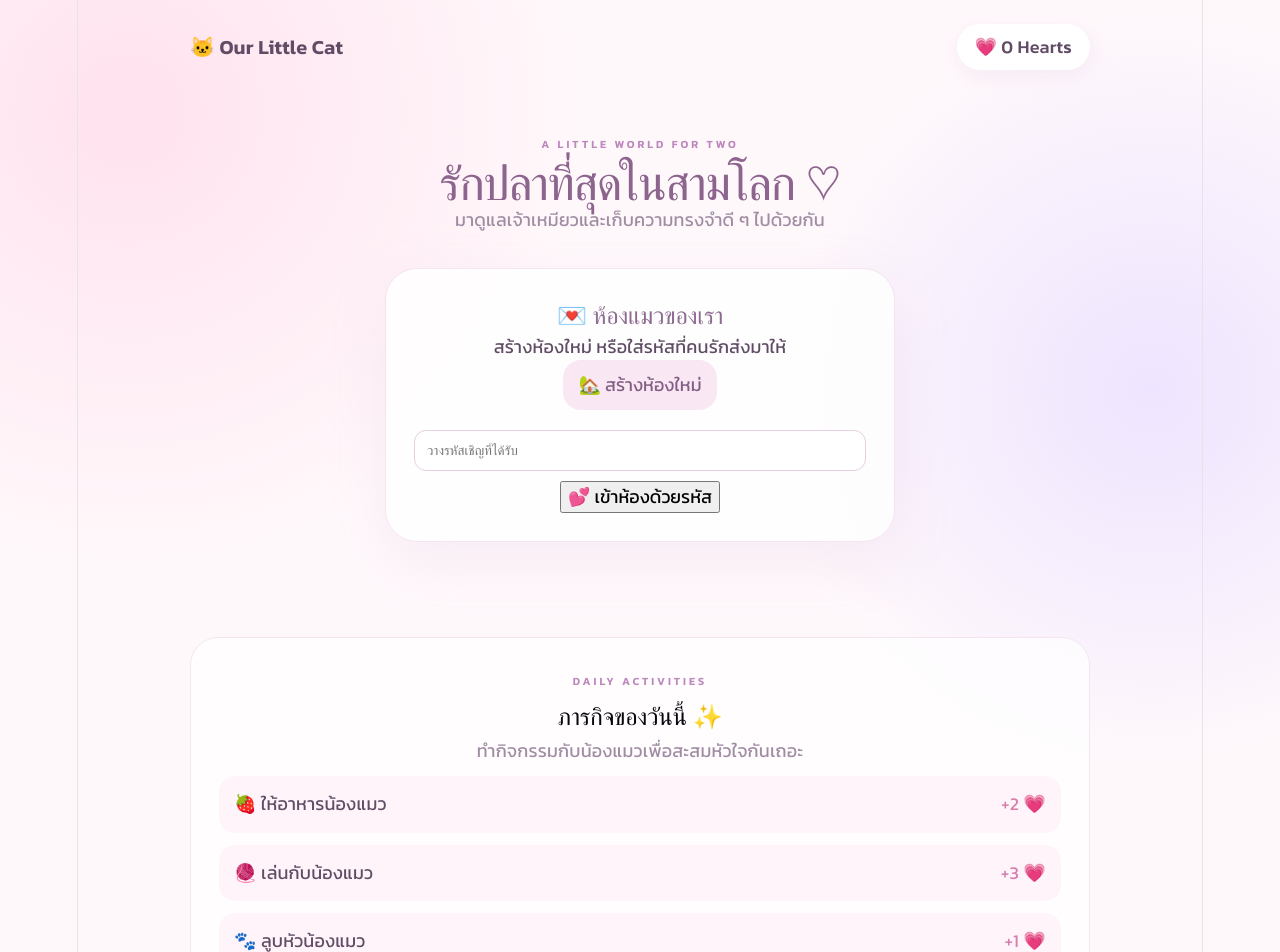
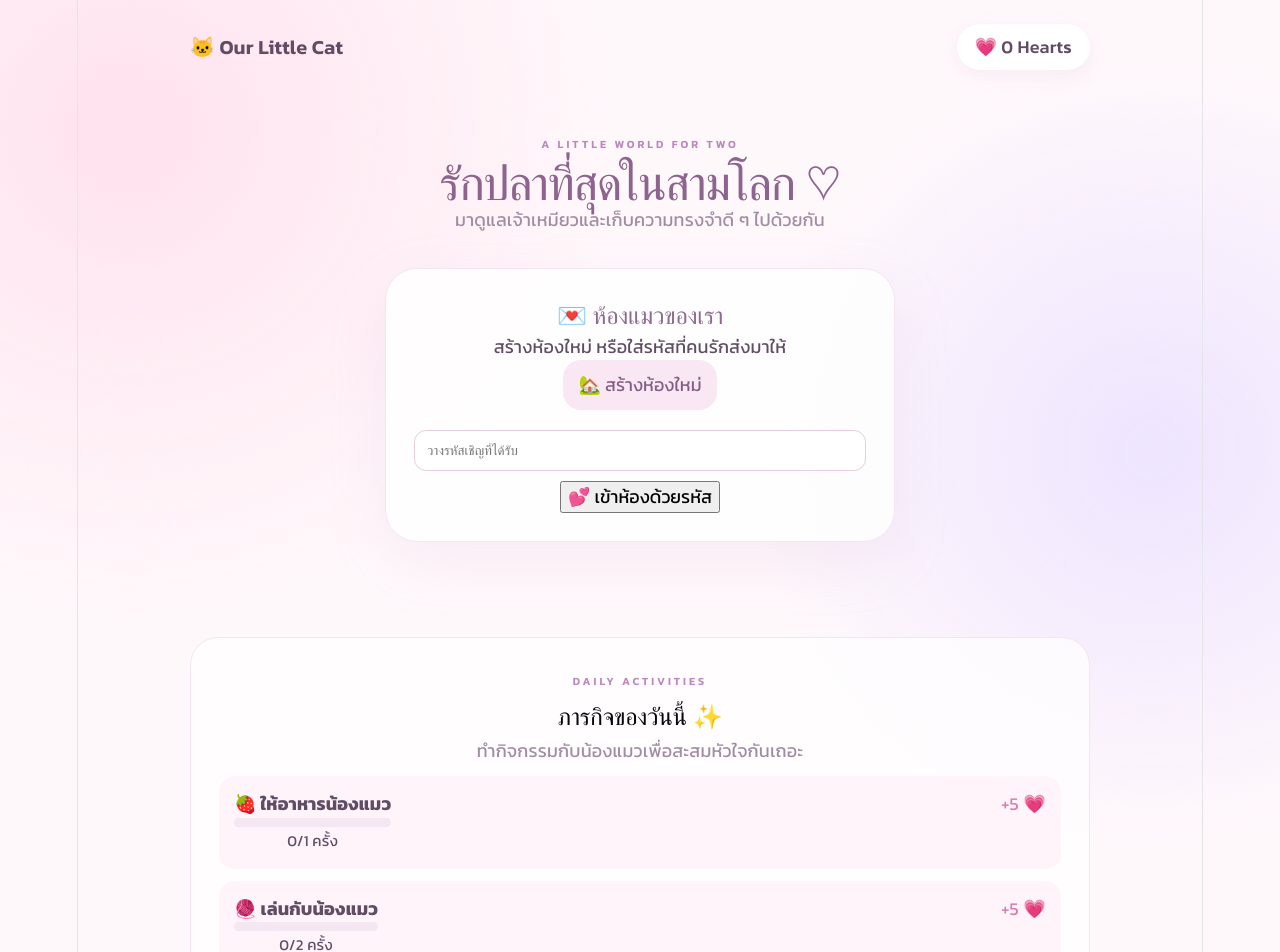
Before and after one commit to nexz0846-droid/our-little-cat, a React (Vite) app: page / in a window 1280 px wide. Shown: the top 952 px of the page. Built offline with nearby package versions, Linux system fonts and the light colour scheme; no server answers.

Commit message:
Add daily cat missions

```diff
--- a/src/App.tsx
+++ b/src/App.tsx
@@ -1,6 +1,7 @@
 
 import { useEffect, useState } from 'react'
 import './App.css'
+
 import {
   createCatRoom,
   joinCatRoom,
@@ -8,7 +9,11 @@ import {
   performCatAction,
   subscribeToCat,
   leaveRealtime,
+  getDailyMissions,
+  recordDailyCatAction,
+  subscribeToMissions,
 } from './catRoom'
+
 
 type CatState = {
   room_id: string
@@ -18,7 +23,22 @@ type CatState = {
   hearts: number
   updated_at: string
 }
+type MissionType = 'feed' | 'play' | 'pet'
 
+type Mission = {
+  mission_type: MissionType
+  progress: number
+  claimed: boolean
+}
+
+const missionInfo: Record<
+  MissionType,
+  { title: string; emoji: string; target: number }
+> = {
+  feed: { title: 'ให้อาหารน้องแมว', emoji: '🍓', target: 1 },
+  play: { title: 'เล่นกับน้องแมว', emoji: '🧶', target: 2 },
+  pet: { title: 'ลูบหัวน้องแมว', emoji: '🐾', target: 3 },
+}
 function App() {
   const [roomId, setRoomId] = useState(
     () => localStorage.getItem('catRoomId') || '',
@@ -31,6 +51,9 @@ function App() {
   const [message, setMessage] = useState('วันนี้มาเล่นกับน้องแมวกันนะ 💗')
   const [loading, setLoading] = useState(false)
   const [error, setError] = useState('')
+
+const [missions, setMissions] = useState<Mission[]>([])
+const [bonusClaimed, setBonusClaimed] = useState(false)
 
   useEffect(() => {
     if (!roomId) return
@@ -52,6 +75,44 @@ function App() {
 
     const channel = subscribeToCat(roomId, () => {
       void refreshCat()
+    })
+
+    return () => {
+      active = false
+      void leaveRealtime(channel)
+    }
+  }, [roomId])
+
+
+useEffect(() => {
+  if (!roomId) {
+    setMissions([])
+    setBonusClaimed(false)
+    return
+  }
+
+  let active = true
+
+  const refreshMissions = async () => {
+    try {
+      const daily = await getDailyMissions(roomId)
+      if (!active) return
+
+      setMissions(daily.missions)
+      setBonusClaimed(daily.bonusClaimed)
+    } catch (err) {
+      if (active) {
+        setError(
+          err instanceof Error ? err.message : 'โหลดภารกิจไม่สำเร็จ',
+        )
+      }
+    }
+  }
+
+  void refreshMissions()
+
+  const channel = subscribeToMissions(roomId, () => {
+    void refreshMissions()
   })
 
   return () => {
@@ -104,6 +165,7 @@ function App() {
     }
   }
 
+
 const handleAction = async (action: 'feed' | 'play' | 'pet') => {
   if (!roomId || !cat || loading) return
 
@@ -117,15 +179,33 @@ function App() {
   }
 
   try {
-      const updated = await performCatAction(roomId, action)
-      setCat(updated as CatState)
+    await performCatAction(roomId, action)
+
+    const result = await recordDailyCatAction(roomId, action)
+
+    const updatedCat = await getCatState(roomId)
+    setCat(updatedCat as CatState)
+
+    const daily = await getDailyMissions(roomId)
+    setMissions(daily.missions)
+    setBonusClaimed(daily.bonusClaimed)
+
+    if (result?.bonus_claimed) {
+      setMessage('สุดยอดเลย! ทำครบทุกภารกิจ รับโบนัส 10 หัวใจแล้ว 🎁💗')
+    } else if (result?.reward > 0) {
+      setMessage(
+        `${messages[action]} ทำภารกิจสำเร็จ รับ ${result.reward} หัวใจเพิ่ม! 💗`,
+      )
+    } else {
       setMessage(messages[action])
+    }
   } catch (err) {
     setError(err instanceof Error ? err.message : 'ทำรายการไม่สำเร็จ')
   } finally {
     setLoading(false)
   }
 }
+
 
   const leaveRoom = () => {
     localStorage.removeItem('catRoomId')
@@ -261,24 +341,48 @@ function App() {
         )}
       </section>
 
+
 <section className="mission">
   <span className="eyebrow">DAILY ACTIVITIES</span>
   <h2>ภารกิจของวันนี้ ✨</h2>
   <p>ทำกิจกรรมกับน้องแมวเพื่อสะสมหัวใจกันเถอะ</p>
 
+  {(['feed', 'play', 'pet'] as MissionType[]).map((type) => {
+    const info = missionInfo[type]
+    const mission = missions.find((item) => item.mission_type === type)
+    const progress = Math.min(mission?.progress ?? 0, info.target)
+    const completed = mission?.claimed ?? false
+
+    return (
+      <div className="mission-item" key={type}>
+        <div>
+          <strong>
+            {info.emoji} {info.title}
+          </strong>
+          <div className="progress">
+            <div
+              style={{
+                width: `${(progress / info.target) * 100}%`,
+              }}
+            />
+          </div>
+          <small>
+            {completed
+              ? 'สำเร็จแล้ว ✓'
+              : `${progress}/${info.target} ครั้ง`}
+          </small>
+        </div>
+        <span>{completed ? 'รับแล้ว 💗' : '+5 💗'}</span>
+      </div>
+    )
+  })}
+
   <div className="mission-item">
-          <span>🍓 ให้อาหารน้องแมว</span>
-          <span>+2 💗</span>
-        </div>
-        <div className="mission-item">
-          <span>🧶 เล่นกับน้องแมว</span>
-          <span>+3 💗</span>
-        </div>
-        <div className="mission-item">
-          <span>🐾 ลูบหัวน้องแมว</span>
-          <span>+1 💗</span>
+    <strong>🎁 โบนัสทำครบทุกภารกิจ</strong>
+    <span>{bonusClaimed ? 'รับแล้ว ✓' : '+10 💗'}</span>
   </div>
 </section>
+
 
       <footer>Made with love ♡ for our little family</footer>
     </main>
--- a/src/catRoom.ts
+++ b/src/catRoom.ts
@@ -95,3 +95,93 @@ export function subscribeToCat(
 export async function leaveRealtime(channel: ReturnType<typeof subscribeToCat>) {
   await supabase.removeChannel(channel)
 }
+
+export type DailyMission = {
+  mission_type: 'feed' | 'play' | 'pet'
+  progress: number
+  claimed: boolean
+}
+
+function getThailandDate() {
+  const parts = new Intl.DateTimeFormat('en-CA', {
+    timeZone: 'Asia/Bangkok',
+    year: 'numeric',
+    month: '2-digit',
+    day: '2-digit',
+  }).formatToParts(new Date())
+
+  const part = (type: string) =>
+    parts.find((item) => item.type === type)?.value ?? ''
+
+  return `${part('year')}-${part('month')}-${part('day')}`
+}
+
+export async function recordDailyCatAction(
+  roomId: string,
+  action: 'feed' | 'play' | 'pet',
+) {
+  const { data, error } = await supabase.rpc('record_daily_cat_action', {
+    p_room_id: roomId,
+    p_action: action,
+  })
+
+  if (error) throw error
+  return data
+}
+
+export async function getDailyMissions(roomId: string) {
+  const today = getThailandDate()
+
+  const [{ data: missions, error: missionError },
+    { data: bonus, error: bonusError }] = await Promise.all([
+    supabase
+      .from('daily_cat_missions')
+      .select('mission_type, progress, claimed')
+      .eq('room_id', roomId)
+      .eq('mission_date', today),
+
+    supabase
+      .from('daily_cat_bonus')
+      .select('claimed')
+      .eq('room_id', roomId)
+      .eq('mission_date', today)
+      .maybeSingle(),
+  ])
+
+  if (missionError) throw missionError
+  if (bonusError) throw bonusError
+
+  return {
+    missions: (missions ?? []) as DailyMission[],
+    bonusClaimed: bonus?.claimed ?? false,
+  }
+}
+
+export function subscribeToMissions(
+  roomId: string,
+  onChange: () => void,
+) {
+  return supabase
+    .channel(`daily-missions-${roomId}`)
+    .on(
+      'postgres_changes',
+      {
+        event: '*',
+        schema: 'public',
+        table: 'daily_cat_missions',
+        filter: `room_id=eq.${roomId}`,
+      },
+      onChange,
+    )
+    .on(
+      'postgres_changes',
+      {
+        event: '*',
+        schema: 'public',
+        table: 'daily_cat_bonus',
+        filter: `room_id=eq.${roomId}`,
+      },
+      onChange,
+    )
+    .subscribe()
+}
```
Lines whose indentation alone changed are shown as unchanged.
